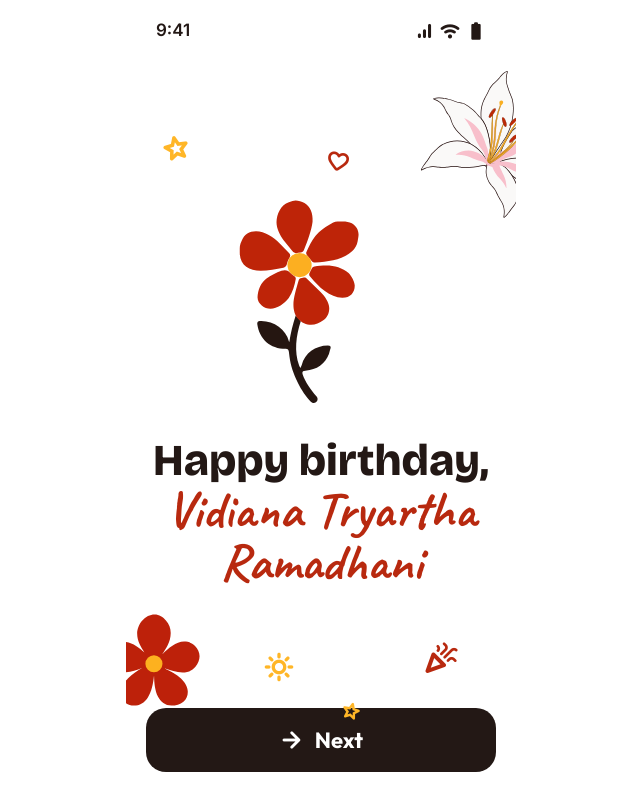
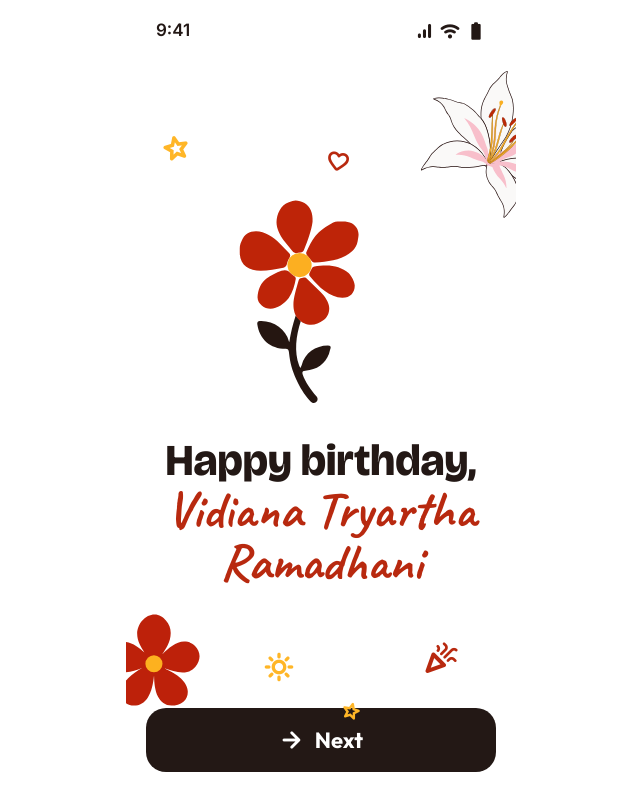
Before and after one commit to hilmiwicak/vidi-gilant, a React (Vite) app: page / in a window 1280 px wide. Shown: the whole page, without its empty margins (319-959 px from the left). Built offline with nearby package versions, Linux system fonts and the light colour scheme.

Commit message:
fix(hunt): render display type at the Pencil optical size
Phase 3. Pencil draws Bricolage at its display optical size; the browser otherwise maps opsz to the font size, which made the Puzzle lead wrap one word early and set every heading slightly wide.

```diff
--- a/src/index.css
+++ b/src/index.css
@@ -37,6 +37,13 @@
   }
 }
 
+/* Pencil renders Bricolage at its display optical size. The browser otherwise
+   maps opsz to the font size, which sets headings wider than the frames. */
+.font-display {
+  font-optical-sizing: none;
+  font-variation-settings: 'opsz' 96;
+}
+
 .material-symbols-rounded {
   font-family: 'Material Symbols Rounded';
   font-variation-settings:
```
